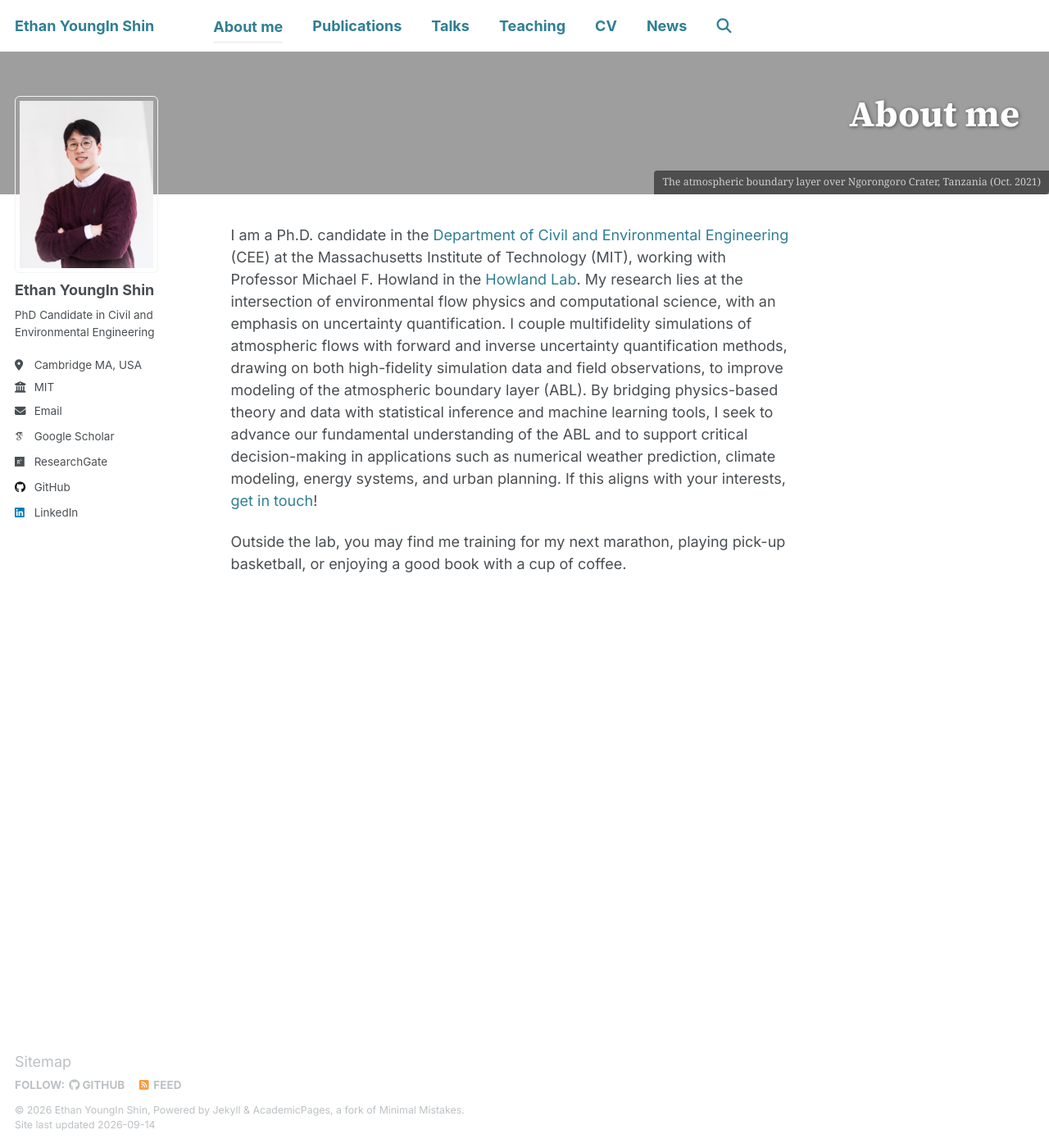
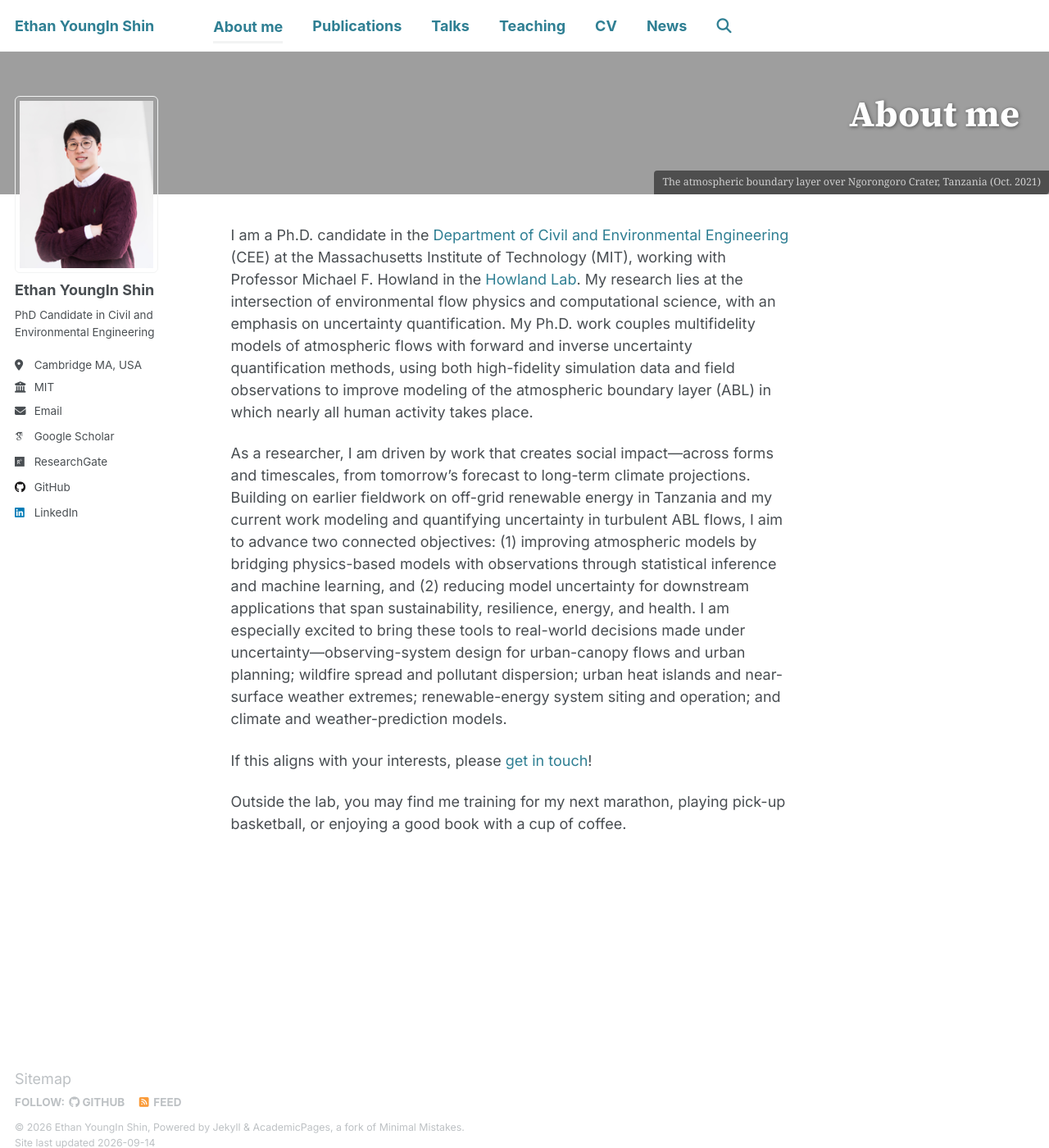
Before and after one commit to duddlshin/duddlshin.github.io, a Jekyll site: the page built from _pages/about.md, in a window 1280 px wide and 1400 px high. Shown: the whole window at 82% size. Built offline with Jekyll 4.4.1, drawn with Linux system fonts in a browser that asks for light colours; some web fonts are replaced.

Commit message:
update about me

```diff
--- a/_pages/about.md
+++ b/_pages/about.md
@@ -11,8 +11,12 @@ redirect_from:
 
 I am a Ph.D. candidate in the [Department of Civil and Environmental Engineering](https://cee.mit.edu) (CEE) at the Massachusetts Institute of Technology (MIT), working with Professor Michael F. Howland in the [Howland Lab](https://www.howlandlab.com).
 My research lies at the intersection of environmental flow physics and computational science, with an emphasis on uncertainty quantification.
-I couple multifidelity simulations of atmospheric flows with forward and inverse uncertainty quantification methods, drawing on both high-fidelity simulation data and field observations, to improve modeling of the atmospheric boundary layer (ABL).
-By bridging physics-based theory and data with statistical inference and machine learning tools, I seek to advance our fundamental understanding of the ABL and to support critical decision-making in applications such as numerical weather prediction, climate modeling, energy systems, and urban planning.
-If this aligns with your interests, [get in touch](mailto:{{ site.author.email }})!
+My Ph.D. work couples multifidelity models of atmospheric flows with forward and inverse uncertainty quantification methods, using both high-fidelity simulation data and field observations to improve modeling of the atmospheric boundary layer (ABL) in which nearly all human activity takes place.
+
+As a researcher, I am driven by work that creates social impact---across forms and timescales, from tomorrow's forecast to long-term climate projections.
+Building on earlier fieldwork on off-grid renewable energy in Tanzania and my current work modeling and quantifying uncertainty in turbulent ABL flows, I aim to advance two connected objectives: (1) improving atmospheric models by bridging physics-based models with observations through statistical inference and machine learning, and (2) reducing model uncertainty for downstream applications that span sustainability, resilience, energy, and health.
+I am especially excited to bring these tools to real-world decisions made under uncertainty---observing-system design for urban-canopy flows and urban planning; wildfire spread and pollutant dispersion; urban heat islands and near-surface weather extremes; renewable-energy system siting and operation; and climate and weather-prediction models.
+
+If this aligns with your interests, please [get in touch](mailto:{{ site.author.email }})!
 
 Outside the lab, you may find me training for my next marathon, playing pick-up basketball, or enjoying a good book with a cup of coffee.
```
